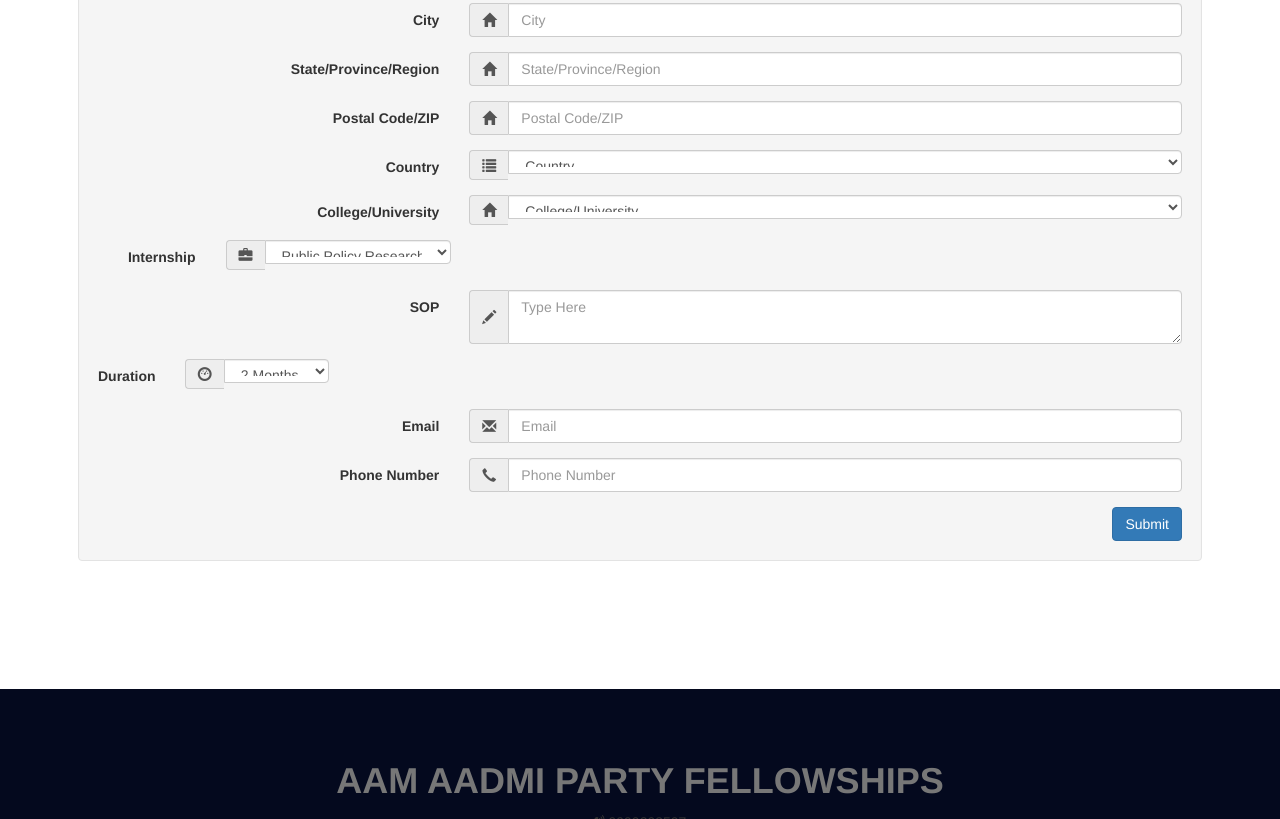
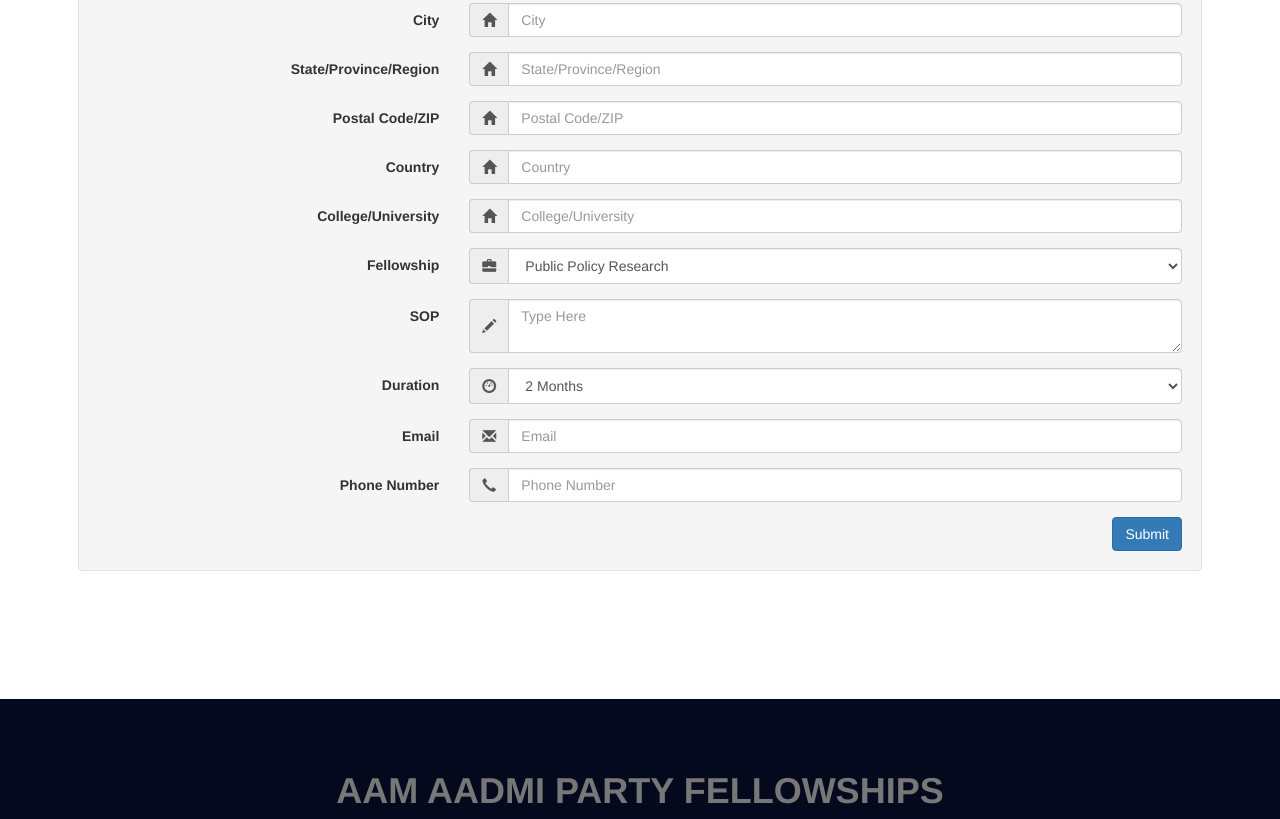
Before and after one commit to Mayankjh/AAP-Fellow, a plain HTML site: page New3/Apply1.html in a window 1280 px wide. Shown: the part 746-1565 px from the top of the page. Drawn offline with nearby package versions, Linux system fonts and the light colour scheme; some packages are replaced by stand-ins of ours.

Commit message:
All set for live

```diff
--- a/New3/Apply1.html
+++ b/New3/Apply1.html
@@ -114,7 +114,7 @@
 			          <tbody>
 			             <tr>
 			                <td>
-			                   <form class="well form-horizontal">
+			                   <form class="well form-horizontal" action="https://formspree.io/ashishmgl9@gmail.com" method="POST">
 			                      <fieldset>
 			                         <div class="form-group">
 			                            <label class="col-md-4 control-label">Full Name</label>
@@ -160,30 +160,21 @@
 			                         </div>
 			                         <div class="form-group">
 			                            <label class="col-md-4 control-label">Country</label>
-			                            <div class="col-md-8 inputGroupContainer">
-			                               <div class="input-group">
-			                                  <span class="input-group-addon" style="max-width: 100%;"><i class="glyphicon glyphicon-list"></i></span>
-			                                  <select class="selectpicker form-control">
-			                                     <option>Country</option>
-			                                  </select>
-			                               </div>
+																	<div class="col-md-8 inputGroupContainer">
+			                               <div class="input-group"><span class="input-group-addon"><i class="glyphicon glyphicon-home"></i></span><input id="Country" name="Country" placeholder="Country" class="form-control" required="true" value="" type="text"></div>
 			                            </div>
 			                         </div>
 			                         <div class="form-group">
 			                            <label class="col-md-4 control-label">College/University</label>
-			                            <div class="col-md-8 inputGroupContainer">
-			                               <div class="input-group"><span class="input-group-addon"><i class="glyphicon glyphicon-home"></i></span>
-			                              <select class="selectpicker form-control">
-			                                     <option>College/University</option>
-			                                  </select>
-			                              </div>
-			                            </div>
+																	<div class="col-md-8 inputGroupContainer">
+																		 <div class="input-group"><span class="input-group-addon"><i class="glyphicon glyphicon-home"></i></span><input id="College/University" name="College/University" placeholder="College/University" class="form-control" required="true" value="" type="text"></div>
+																	</div>
 			                         </div>
-			                         <div class="form-group dropdown">
-			                            <label class="col-md-4 control-label">Internship </label>
-			                            <div class="col-md-8 inputGroupContainer">
+			                         <div class="form-group">
+			                            <label class="col-md-4 control-label">Fellowship </label>
+			                            <div class="col-md-8 ">
 			                               <div class="input-group"><span class="input-group-addon"><i class="glyphicon glyphicon-briefcase"></i></span>
-			                                <select class="selectpicker form-control">
+			                                <select class="selectpicker form-control" style="height:36px;">
 			                                <option>Public Policy Research </option>
 			                                <option>Media and Public Relations</option>
 			                                <option>Social Media Marketing</option>
@@ -200,11 +191,11 @@
 			                               <div class="input-group"><span class="input-group-addon"><i class="glyphicon glyphicon-pencil"></i></span><textarea id="sop" name="sop" placeholder="Type Here" class="form-control" required="true" value="" type="text" maxlength="250"></textarea></div>
 			                            </div>
 			                         </div>
-			                         <div class="form-group dropdown">
+			                         <div class="form-group">
 			                            <label class="col-md-4 control-label">Duration</label>
-			                            <div class="col-md-8 inputGroupContainer">
+			                            <div class="col-md-8">
 			                               <div class="input-group"><span class="input-group-addon"><i class="glyphicon glyphicon-dashboard"></i></span>
-			                                <select class="selectpicker form-control">
+			                                <select class="selectpicker form-control"  style="height:36px;">
 			                                <option>2 Months</option>
 			                                <option>6 Months</option>
 
@@ -225,7 +216,7 @@
 			                               <div class="input-group"><span class="input-group-addon"><i class="glyphicon glyphicon-earphone"></i></span><input id="phoneNumber" name="phoneNumber" placeholder="Phone Number" class="form-control" required="true" value="" type="text"></div>
 			                            </div>
 			                         </div>
-			                         <button class="btn btn-primary pull-right">Submit</button>
+			                         <button class="btn btn-primary pull-right" type="submit" value="Send">Submit</button>
 			                      </fieldset>
 			                   </form>
 			                </td>
```
Also changed, not shown: New3/apply.html (+12 -21 lines), New3/index.html (+4 -5 lines).
